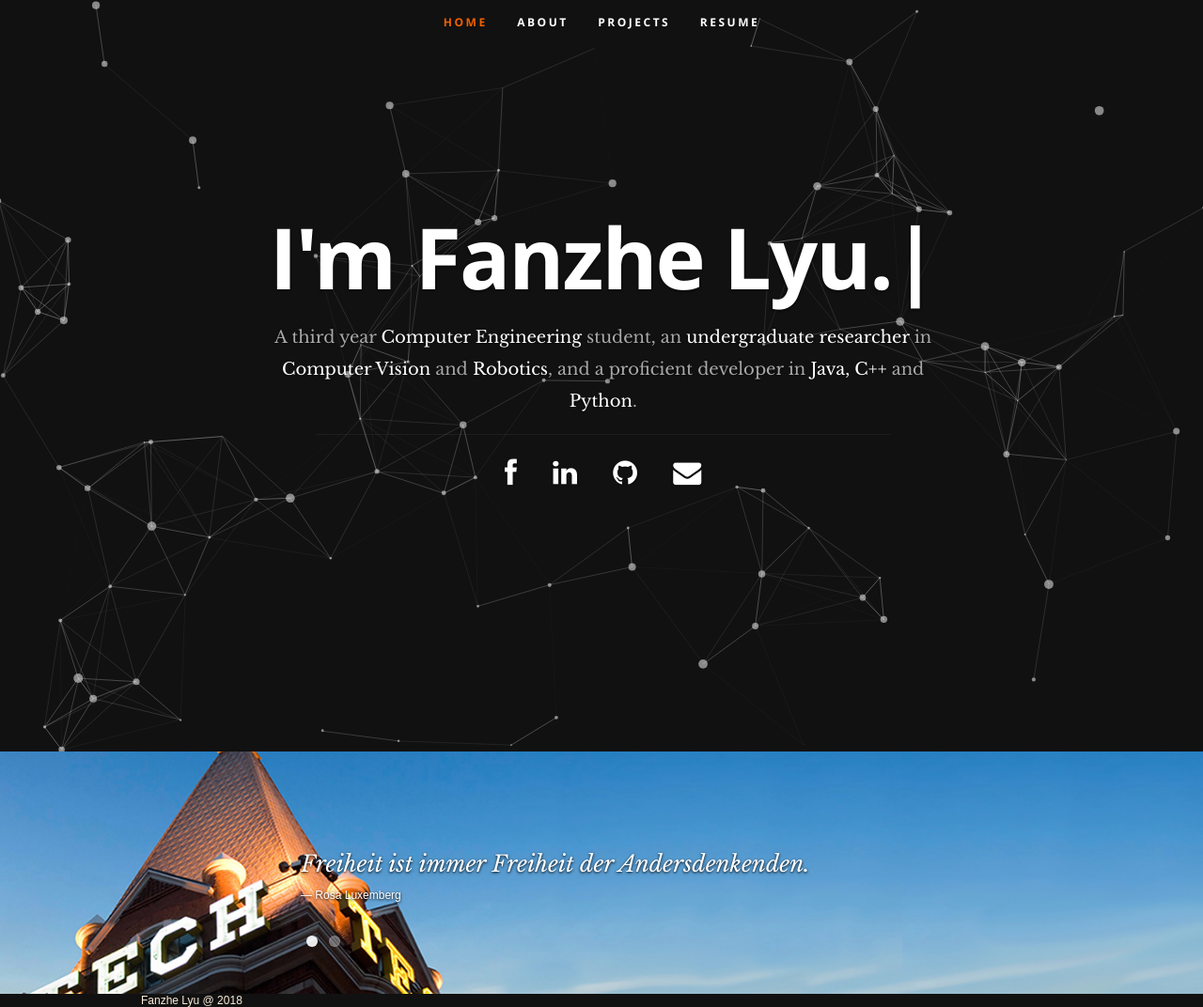
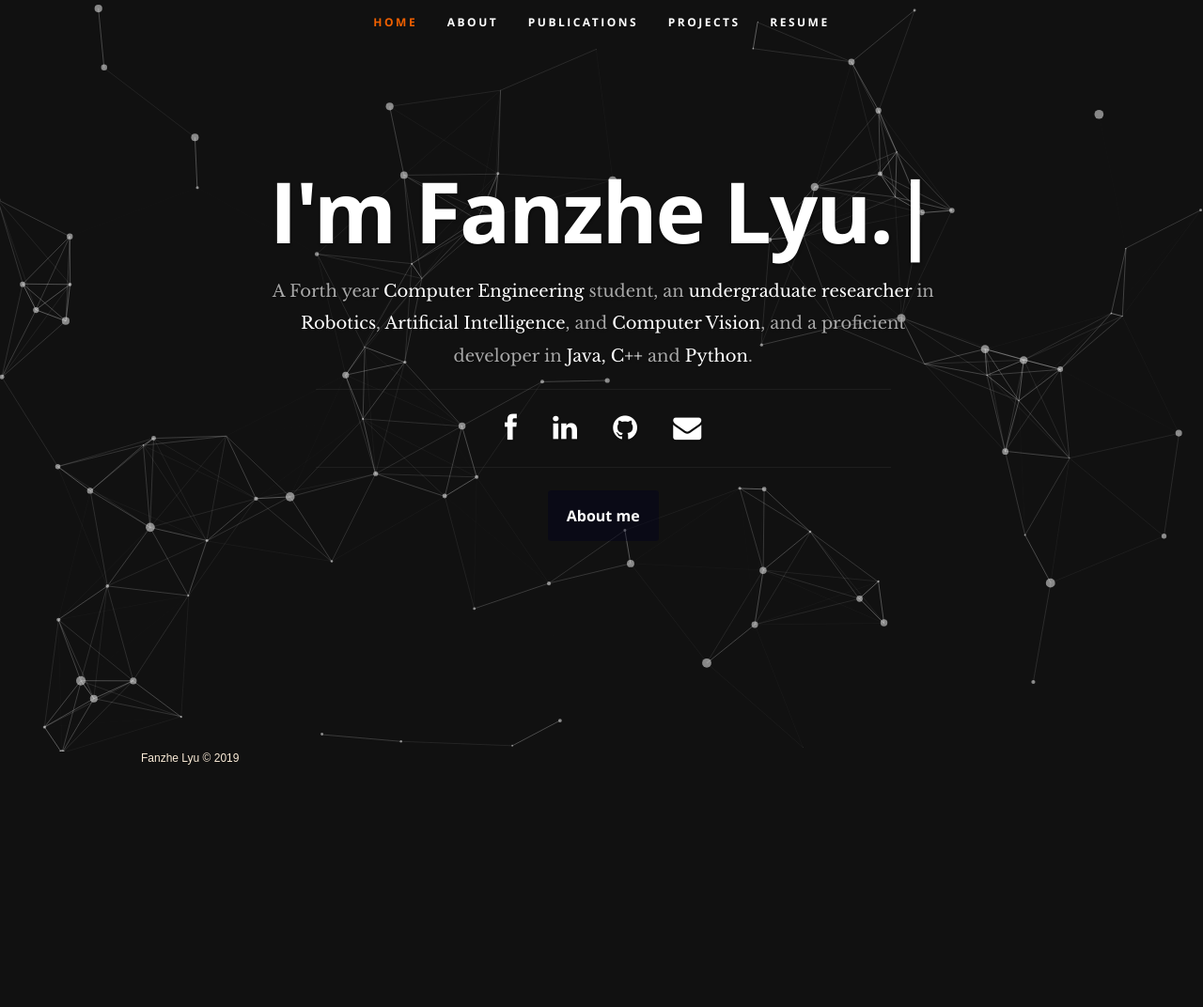
Before and after one commit to fz-lyu/fz-lyu.github.io, a plain HTML site: page index.html in a window 1280 px wide. Shown: the whole page at 94% size. After the commit the page ends 814 px from the top, so only its background shows below. Drawn offline with nearby package versions, Linux system fonts and the light colour scheme.

Commit message:
update website

```diff
--- a/index.html
+++ b/index.html
@@ -53,12 +53,10 @@
 
              <ul id="nav" class="nav" style="text-align: center;">
                 <li class="current"><a class="smoothscroll" href="#">Home</a></li>
-                <li><a href="https://fanzhe98.github.io/page/about.html">About</a></li>
+                <li><a href="./page/about.html">About</a></li>
+                <li><a href="./page/publications.html">Publications</a></li>
                 <li><a href="https://fanzhe98.github.io/blog">Projects</a></li>
                 <li><a href="https://fanzhe98.github.io/resume/resume.pdf">Resume</a> </li>
-
-                <!--<li><a class="smoothscroll" href="#testimonials">Testimonials</a></li>-->
-                <!--<li><a class="smoothscroll" href="#contact">Contact</a></li>-->
              </ul> <!-- end #nav -->
 
           </nav> <!-- end #nav-wrap -->
@@ -72,9 +70,9 @@
 
 
 
-                <h3>A third year <span>Computer Engineering</span> student, an <span>undergraduate researcher</span>
-                    in <span>Computer Vision</span> and <span>Robotics</span>, and a proficient developer in
-                   <span>Java, C++</span> and <span>Python</span>.
+                <h3>A Forth year <span>Computer Engineering</span> student, an <span>undergraduate researcher</span>
+                    in <span>Robotics</span>, <span>Artificial Intelligence</span>, and <span>Computer Vision</span>,
+                   and a proficient developer in <span>Java, C++</span> and <span>Python</span>.
                 </h3>
                 <hr />
                 <ul class="social">
@@ -83,6 +81,10 @@
                    <li><a href="https://github.com/fanzhe98"><i class="fa fa-github"></i></a></li>
                     <li><a href="mailto:lvfanzhe@hotmail.com"><i class="fa fa-envelope"></i></a></li>
                 </ul>
+                <hr />
+                <a class="button" style="background-color: rgba(0,2,32,0.4)" href="./page/about.html">
+                   About me
+                </a>
              </div>
           </div>
 
@@ -191,52 +193,52 @@
 
    <!-- Testimonials Section
    ================================================== -->
-   <section id="testimonials">
+<!--   <section id="testimonials">-->
 
-      <div class="text-container">
+<!--      <div class="text-container">-->
 
-         <div class="row">
+<!--         <div class="row">-->
 
-            <div class="two columns header-col">
+<!--            <div class="two columns header-col">-->
 
-               <!--<h1><span>Client Testimonials</span></h1>-->
+<!--               &lt;!&ndash;<h1><span>Client Testimonials</span></h1>&ndash;&gt;-->
 
-            </div>
+<!--            </div>-->
 
-            <div class="ten columns flex-container">
+<!--            <div class="ten columns flex-container">-->
 
-               <div class="flexslider">
+<!--               <div class="flexslider">-->
 
-                  <ul class="slides">
+<!--                  <ul class="slides">-->
 
-                     <li>
-                        <blockquote>
-                           <p>Freiheit ist immer Freiheit der Andersdenkenden.
-                           </p>
-                           <cite>Rosa Luxemberg</cite>
-                        </blockquote>
-                     </li> <!-- slide ends -->
+<!--                     <li>-->
+<!--                        <blockquote>-->
+<!--                           <p>Freiheit ist immer Freiheit der Andersdenkenden.-->
+<!--                           </p>-->
+<!--                           <cite>Rosa Luxemberg</cite>-->
+<!--                        </blockquote>-->
+<!--                     </li> &lt;!&ndash; slide ends &ndash;&gt;-->
 
-                     <li>
-                        <blockquote>
-                           <p>
-                              It is beyond a doubt that all our knowledge begins with experience.
-                           </p>
-                           <cite>Immanuel Kant</cite>
-                        </blockquote>
-                     </li>
+<!--                     <li>-->
+<!--                        <blockquote>-->
+<!--                           <p>-->
+<!--                              It is beyond a doubt that all our knowledge begins with experience.-->
+<!--                           </p>-->
+<!--                           <cite>Immanuel Kant</cite>-->
+<!--                        </blockquote>-->
+<!--                     </li>-->
 
-                  </ul>
+<!--                  </ul>-->
 
-               </div> <!-- div.flexslider ends -->
+<!--               </div> &lt;!&ndash; div.flexslider ends &ndash;&gt;-->
 
-            </div> <!-- div.flex-container ends -->
+<!--            </div> &lt;!&ndash; div.flex-container ends &ndash;&gt;-->
 
-         </div> <!-- row ends -->
+<!--         </div> &lt;!&ndash; row ends &ndash;&gt;-->
 
-       </div>  <!-- text-container ends -->
+<!--       </div>  &lt;!&ndash; text-container ends &ndash;&gt;-->
 
-   </section> <!-- Testimonials Section End-->
+<!--   </section> &lt;!&ndash; Testimonials Section End&ndash;&gt;-->
 
 
 
@@ -247,7 +249,7 @@
       <div class="row">
 
          <div class="twelve columns" style="text-align: left">
-            <p style="color:antiquewhite">Fanzhe Lyu @ 2018</p>
+            <p style="color:antiquewhite">Fanzhe Lyu © 2019</p>
             <!--Fanzhe Lyu-->
 
             <!--<ul class="social-links">-->
--- a/js/app.js
+++ b/js/app.js
@@ -131,3 +131,124 @@ particlesJS('particles-js',
   }
 
 );
+
+particlesJS('publication',
+
+    {
+      "particles": {
+        "number": {
+          "value": 80,
+          "density": {
+            "enable": true,
+            "value_area": 800
+          }
+        },
+        "color": {
+          "value": "#ffffff"
+        },
+        "shape": {
+          "type": "circle",
+          "stroke": {
+            "width": 0,
+            "color": "#000000"
+          },
+          "polygon": {
+            "nb_sides": 5
+          },
+          "image": {
+            "src": "img/github.svg",
+            "width": 100,
+            "height": 100
+          }
+        },
+        "opacity": {
+          "value": 0.5,
+          "random": false,
+          "anim": {
+            "enable": false,
+            "speed": 1,
+            "opacity_min": 0.1,
+            "sync": false
+          }
+        },
+        "size": {
+          "value": 5,
+          "random": true,
+          "anim": {
+            "enable": false,
+            "speed": 40,
+            "size_min": 0.1,
+            "sync": false
+          }
+        },
+        "line_linked": {
+          "enable": true,
+          "distance": 150,
+          "color": "#ffffff",
+          "opacity": 0.4,
+          "width": 1
+        },
+        "move": {
+          "enable": true,
+          "speed": 2,
+          "direction": "none",
+          "random": false,
+          "straight": false,
+          "out_mode": "out",
+          "attract": {
+            "enable": false,
+            "rotateX": 600,
+            "rotateY": 1200
+          }
+        }
+      },
+      "interactivity": {
+        "detect_on": "canvas",
+        "events": {
+          "onhover": {
+            "enable": true,
+            "mode": "repulse"
+          },
+          "onclick": {
+            "enable": true,
+            "mode": "push"
+          },
+          "resize": true
+        },
+        "modes": {
+          "grab": {
+            "distance": 400,
+            "line_linked": {
+              "opacity": 1
+            }
+          },
+          "bubble": {
+            "distance": 400,
+            "size": 40,
+            "duration": 2,
+            "opacity": 8,
+            "speed": 3
+          },
+          "repulse": {
+            "distance": 200
+          },
+          "push": {
+            "particles_nb": 4
+          },
+          "remove": {
+            "particles_nb": 2
+          }
+        }
+      },
+      "retina_detect": true,
+      "config_demo": {
+        "hide_card": false,
+        "background_color": "#b61924",
+        "background_image": "",
+        "background_position": "50% 50%",
+        "background_repeat": "no-repeat",
+        "background_size": "cover"
+      }
+    }
+
+);
```
Also changed, not shown: page/about.html (+62 -52 lines), page/publications.html (added, +98 -0 lines).
